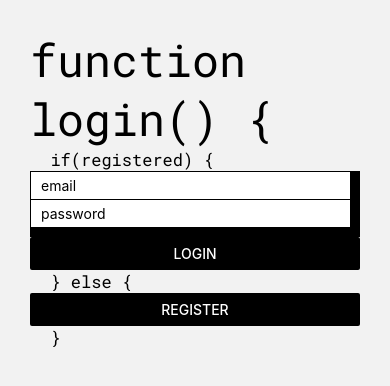
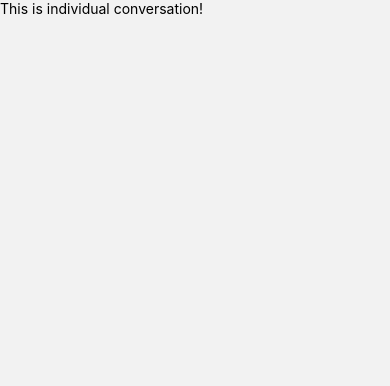
Before and after one commit to BartoszSzatkowski/flatMatch, a React Native app in the folder client/: screen /Conversation in a window 390 px wide. Shown: the top 386 px of the page. Built offline with nearby package versions, Linux system fonts and the light colour scheme.

Commit message:
feat: add conversation screen

```diff
--- a/client/components/mainTabs/Conversation.jsx
+++ b/client/components/Conversation/Conversation.jsx
@@ -1,14 +1,11 @@
 import React from 'react';
-import { SafeAreaView } from 'react-native-safe-area-context';
 import { StyleSheet, Text, View } from 'react-native';
 
 export default function Conversation() {
   return (
-    <SafeAreaView>
-      <View>
-        <Text>This is individual chat!</Text>
-      </View>
-    </SafeAreaView>
+    <View>
+      <Text>This is individual conversation!</Text>
+    </View>
   );
 }
 
--- a/client/components/Routes.jsx
+++ b/client/components/Routes.jsx
@@ -4,6 +4,7 @@ import { NavigationContainer } from '@react-navigation/native';
 import HomeTabs from './mainTabs/HomeTabs';
 import SetupStack from './setupStack/SetupStack';
 import AuthStack from './authStack/AuthStack';
+import Conversation from './Conversation/Conversation';
 
 const Stack = createStackNavigator();
 
@@ -18,6 +19,7 @@ export default function Routes() {
         <Stack.Screen name='AuthStack' component={AuthStack} />
         <Stack.Screen name='SetupStack' component={SetupStack} />
         <Stack.Screen name='HomeTabs' component={HomeTabs} />
+        <Stack.Screen name='Conversation' component={Conversation} />
       </Stack.Navigator>
     </NavigationContainer>
   );
--- a/client/components/UI/Contact.jsx
+++ b/client/components/UI/Contact.jsx
@@ -2,9 +2,9 @@ import React from 'react';
 import { StyleSheet, Text, View, TouchableOpacity } from 'react-native';
 import StyledText from './StyledText';
 
-export default function Contact({ user }) {
+export default function Contact({ user, navigation }) {
   return (
-    <TouchableOpacity>
+    <TouchableOpacity onPress={() => navigation.navigate('Conversation')}>
       <View style={styles.tile}>
         <View style={styles.name}>
           <StyledText size={25}>{user.name}</StyledText>
--- a/client/components/mainTabs/Chats.jsx
+++ b/client/components/mainTabs/Chats.jsx
@@ -7,7 +7,7 @@ import { UserContext } from '../../UserContext';
 import Contact from '../UI/Contact';
 import Title from '../UI/Title';
 
-export default function Chats() {
+export default function Chats({ navigation }) {
   const { user } = useContext(UserContext);
   const { loading, error, data } = useQuery(makeQuery.getChats(user.id));
   const [chats, setChats] = useState([]);
@@ -20,7 +20,9 @@ export default function Chats() {
 
   const genContacts = () => {
     return chats.map((contact) => {
-      return <Contact key={contact.id} user={contact} />;
+      return (
+        <Contact key={contact.id} user={contact} navigation={navigation} />
+      );
     });
   };
 
```
